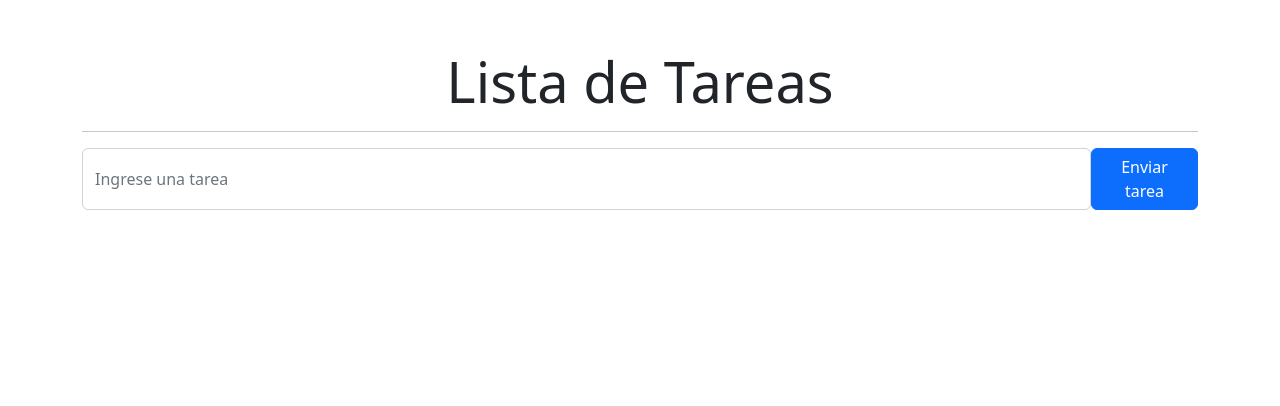
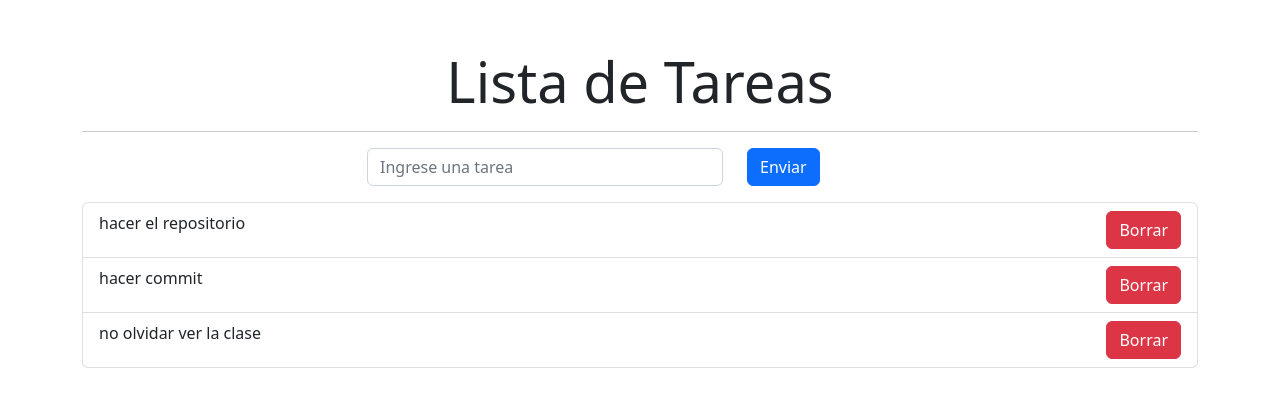
Before and after one commit to maflorcis/TPreactEJ4, a React (Create React App) app: page / in a window 1280 px wide. Shown: the top 406 px of the page. Built offline with nearby package versions, Linux system fonts and the light colour scheme; data requests are answered from the project's data file.

Commit message:
json server anda

```diff
--- a/db.json
+++ b/db.json
@@ -9,7 +9,7 @@
       "id": 2
     },
     {
-        "nombreTarea": "hacer git",
+      "nombreTarea": "no olvidar ver la clase",
       "id": 3
     }
   ]
--- a/package.json
+++ b/package.json
@@ -10,6 +10,7 @@
     "react": "^18.2.0",
     "react-bootstrap": "^2.5.0",
     "react-dom": "^18.2.0",
+    "react-hook-form": "^7.39.1",
     "react-router-dom": "^6.4.3",
     "react-scripts": "5.0.1",
     "sweetalert2": "^11.6.5",
--- a/src/components/FormularioTarea.jsx
+++ b/src/components/FormularioTarea.jsx
@@ -1,62 +1,83 @@
-import React from "react";
+import { Form, Button } from "react-bootstrap";
+import { useState, useEffect } from "react";
+import Swal from "sweetalert2/dist/sweetalert2.all";
+import { useForm } from "react-hook-form";
+import { consultarAPI, crearTareaAPI } from "./helpers/queries";
 import ListaTarea from "./ListaTarea";
-import { Button, Form } from "react-bootstrap";
-import {useState, useEffect} from "react";
-import { consultarAPI } from "./helpers/queries";
 
 const FormularioTarea = () => {
+  const [tarea, setTarea] = useState([]);
 
-    const [tareas, setTareas]=useState([])
+  useEffect(() => {
+    consultarAPI().then((respuesta) => {
+      setTarea(respuesta);
+    });
+  }, []);
 
-    //busco los datos del local storage
-    const tareasLocalStorage = JSON.parse(localStorage.getItem('arregloTareaKey')) || [];
-    //aqui va la mayoria de la logica
-    const [tarea, setTarea] = useState('');
-    const [arregloTarea, setArregloTarea] = useState(tareasLocalStorage);
+  const {
+    register,
+    handleSubmit,
+    formState: { errors },
+    reset,
+  } = useForm({
+    defaultValues: {
+      nombreTarea: "",
+    },
+  });
 
-    //ciclo de vide del componente
-    useEffect  (()=>{
-
-      consultarAPI().then((respuesta)=>{
-      console.log(respuesta)
-      setTareas(respuesta)
-      })
-
-
-      },[])
-
-
-
-    const handleSubmit = (e) => {
-        e.preventDefault();
-        //arregloTarea.push no podemos usar el push con el state
-        setArregloTarea([...arregloTarea, tarea]);
-        //limpiar el input
-        setTarea('');
-    }
-
-    const borrarTarea = (nombre)=>{
-      let arregloModificado = arregloTarea.filter((item)=>(item != nombre));
-      //actualizo el state
-      setArregloTarea(arregloModificado)
-
-
-    }
+  const onSubmit = (datos) => {
+    crearTareaAPI(datos).then((respuesta) => {
+      if (respuesta.status === 201) {
+        Swal.fire(
+          "Tarea creada",
+          "La tarea fue creada correctamente",
+          "success"
+        );
+        reset();
+        consultarAPI().then((respuesta) => {
+          setTarea(respuesta);
+        });
+      } else {
+        Swal.fire("Ocurrio un error", "Vuelva a intentarlo mas tarde", "error");
+      }
+    });
+  };
 
   return (
     <div>
-      <Form onSubmit={handleSubmit}>
-        <Form.Group className="mb-3 d-flex" controlId="formBasicEmail">
-          <Form.Control type="text" placeholder="Ingrese una tarea" onChange={(e)=>setTarea(e.target.value)}
-          value={tarea }/>
-          <Button variant="primary" type="submit">
-            Enviar tarea
-          </Button>
+      <Form onSubmit={handleSubmit(onSubmit)}>
+        <Form.Group
+          className="mb-3 row justify-content-center"
+          controlId="formBasicEmail"
+        >
+          <aside className="col-sm-12 col-md-8 col-lg-4">
+            <Form.Control
+              type="text"
+              placeholder="Ingrese una tarea"
+              {...register("nombreTarea", {
+                required: "Este dato es obligatorio",
+                minLength: {
+                  value: 2,
+                  message: "Debe ingresar como minimo 2 caracteres",
+                },
+                maxLength: {
+                  value: 50,
+                  message: "Debe ingresar como maximo 50 caracteres",
+                },
+              })}
+            />
+            <Form.Text className="text-danger">
+            {errors.nombreTarea?.message}
+          </Form.Text>
+          </aside>
+          <aside className="col-sm-12 col-md-4 col-lg-2">
+            <Button variant="primary" type="submit">
+              Enviar
+            </Button>
+          </aside>
         </Form.Group>
       </Form>
-
-
-      <ListaTarea arregloTarea={arregloTarea} borrarTarea={borrarTarea}></ListaTarea>
+      <ListaTarea tarea={tarea} setTarea={setTarea}></ListaTarea>
     </div>
   );
 };
--- a/src/components/ItemTarea.jsx
+++ b/src/components/ItemTarea.jsx
@@ -1,10 +1,49 @@
-import React from "react";
 import { ListGroup, Button } from "react-bootstrap";
+import Swal from "sweetalert2";
+import { borrarTareaAPI, consultarAPI } from "./helpers/queries";
 
+const ItemTarea = ({tarea, setTarea}) => {
 
-const ItemTarea = ({nombreTarea, borrarTarea}) => {
-  return <ListGroup.Item  className= "d-flex justify-content-between">
-    {nombreTarea}<Button variant="danger" onClick={()=>borrarTarea(nombreTarea)}>Borrar</Button></ListGroup.Item>;
+  const borrarTarea = () => {
+    Swal.fire({
+      title: "¿Esta seguro de eliminar la tarea?",
+      text: "No se puede revertir este paso!",
+      icon: "warning",
+      showCancelButton: true,
+      confirmButtonColor: "#3085d6",
+      cancelButtonColor: "#d33",
+      confirmButtonText: "Borrar",
+      cancelButtonText: "Cancelar",
+    }).then((result) => {
+      if (result.isConfirmed) {
+        borrarTareaAPI(tarea.id).then((respuesta) => {
+          if (respuesta.status === 200) {
+            consultarAPI().then((respuesta) => {
+              setTarea(respuesta);
+            });
+
+            Swal.fire(
+              "Tarea eliminada!",
+              "La tarea fue correctamnete eliminada.",
+              "success"
+            );
+          } else {
+            Swal.fire(
+              "Se produjo un error!",
+              "Intente realizar esta operacion mas tarde.",
+              "error"
+            );
+          }
+        });
+      }
+    });
+  };
+  return (
+    <ListGroup.Item className="d-flex justify-content-between">
+      {tarea.nombreTarea}
+      <Button variant="danger" onClick={borrarTarea}>Borrar</Button>
+    </ListGroup.Item>
+  );
 };
 
 export default ItemTarea;
--- a/src/components/ListaTarea.jsx
+++ b/src/components/ListaTarea.jsx
@@ -1,12 +1,15 @@
-import React from "react";
+import { ListGroup } from "react-bootstrap";
 import ItemTarea from "./ItemTarea";
-import ListGroup from "react-bootstrap/ListGroup";
 
-const ListaTarea = ({ arregloTarea, borrarTarea }) => {
+const ListaTarea = ({ tarea, setTarea }) => {
   return (
     <ListGroup>
-      {arregloTarea.map((tarea, posicion) => (
-        <ItemTarea key={posicion} nombreTarea={tarea} borrarTarea={borrarTarea}> </ItemTarea>
+      {tarea.map((tarea) => (
+        <ItemTarea
+          key={tarea.id}
+          tarea={tarea}
+          setTarea={setTarea}
+        ></ItemTarea>
       ))}
     </ListGroup>
   );
--- a/src/components/helpers/queries.js
+++ b/src/components/helpers/queries.js
@@ -1,13 +1,41 @@
 const URL = 'http://localhost:3004/tareas'
 
-export const consultarAPI = async() =>{
-    try{
+//const URL = "http://localhost:4002/apitareas/tareas"; //Json-server
+//const URL = process.env.REACT_APP_API_TAREAS;
+console.log(URL)
 
-        const respuesta = await fetch (URL);
-        const listaTareas = await respuesta.json();
-        // console.log(listaTareas)
-        return listaTareas
-    }catch(error){
-        console.log(error)
-    }
-}
+export const consultarAPI = async () => {
+  try {
+    const respuesta = await fetch(URL);
+    const listaTareas = await respuesta.json();
+    return listaTareas;
+  } catch (error) {
+    console.log(error);
+  }
+};
+
+export const crearTareaAPI = async (tarea) => {
+  try {
+    const respuesta = await fetch(URL, {
+      method: "POST",
+      headers: {
+        "Content-Type": "application/json",
+      },
+      body: JSON.stringify(tarea),
+    });
+    return respuesta;
+  } catch (error) {
+    console.log(error);
+  }
+};
+
+export const borrarTareaAPI = async (id) => {
+  try {
+    const respuesta = await fetch(`${URL}/${id}`, {
+      method: "DELETE",
+    });
+    return respuesta;
+  } catch (error) {
+    console.log(error);
+  }
+};
```
Also changed, not shown: 1 other file (tests, documents, lock files or other folders). Lines whose indentation alone changed are shown as unchanged.
